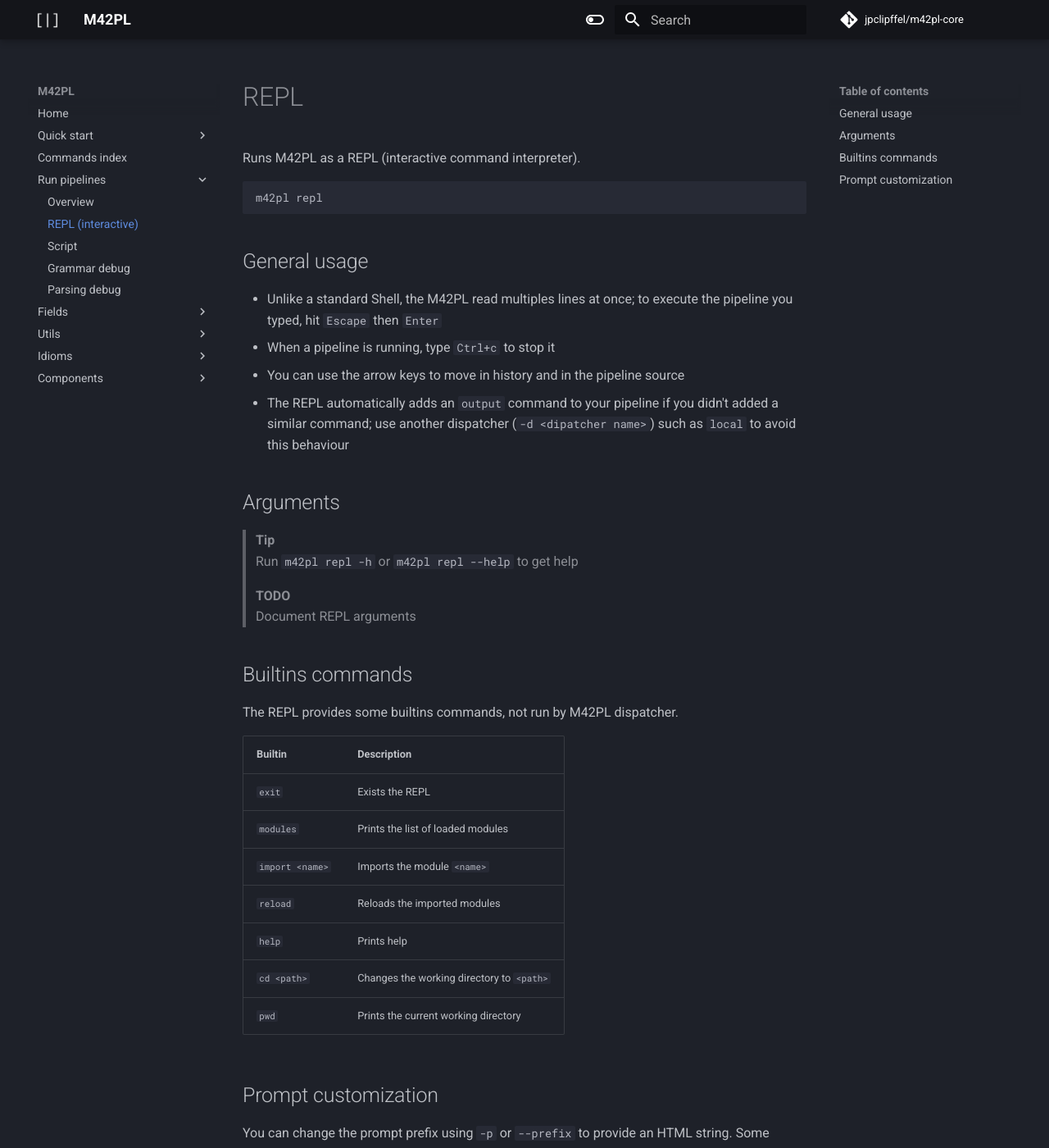
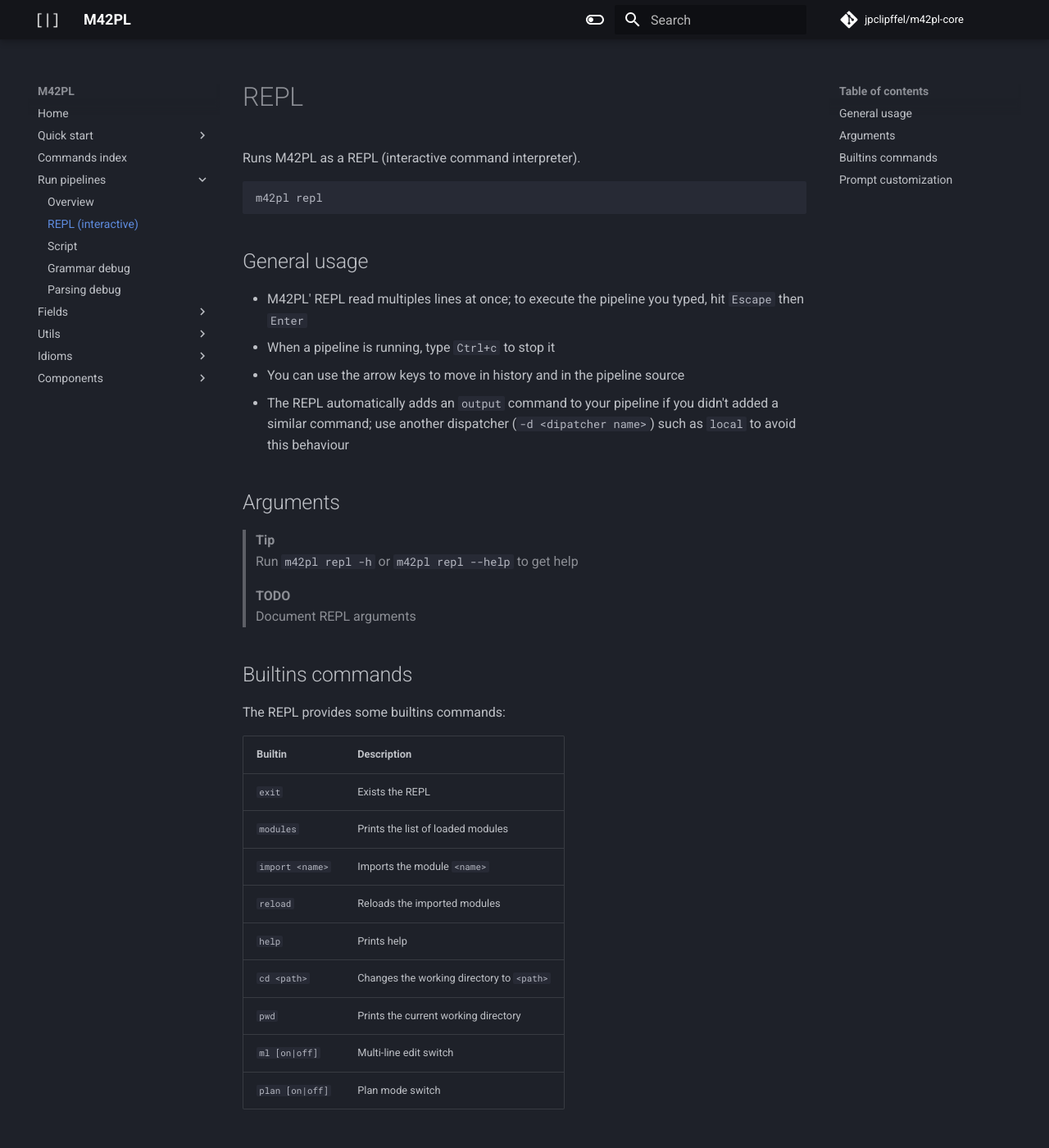
Before and after one commit to jpclipffel/m42pl-core, an MkDocs documentation site: the page built from docs/docs/mains/repl2.md, in a window 1280 px wide and 1400 px high. Shown: the whole window at 82% size. Built offline with MkDocs 1.6.1 and Material for MkDocs 9.7.7, drawn with Linux system fonts in a browser that asks for light colours; comment, search, counter and statistics services are not loaded.

Commit message:
[Doc] Added builtin ref

```diff
--- a/docs/docs/mains/repl2.md
+++ b/docs/docs/mains/repl2.md
@@ -8,8 +8,8 @@
 
 ## General usage
 
-* Unlike a standard Shell, the M42PL read multiples lines at once; to execute
-  the pipeline you typed, hit `Escape` then `Enter`
+* M42PL' REPL read multiples lines at once; to execute the pipeline you typed,
+  hit `Escape` then `Enter`
 * When a pipeline is running, type `Ctrl+c` to stop it
 * You can use the arrow keys to move in history and in the pipeline source
 * The REPL automatically adds an `output` command to your pipeline if you didn't
@@ -26,7 +26,7 @@
 
 ## Builtins commands
 
-The REPL provides some builtins commands, not run by M42PL dispatcher.
+The REPL provides some builtins commands:
 
 | Builtin         | Description                               |
 |-----------------|-------------------------------------------|
@@ -37,6 +37,8 @@
 | `help`          | Prints help                               |
 | `cd <path>`     | Changes the working directory to `<path>` |
 | `pwd`           | Prints the current working directory      |
+| `ml [on|off]`   | Multi-line edit switch                    |
+| `plan [on|off]` | Plan mode switch                          |
 
 ## Prompt customization
 
```
